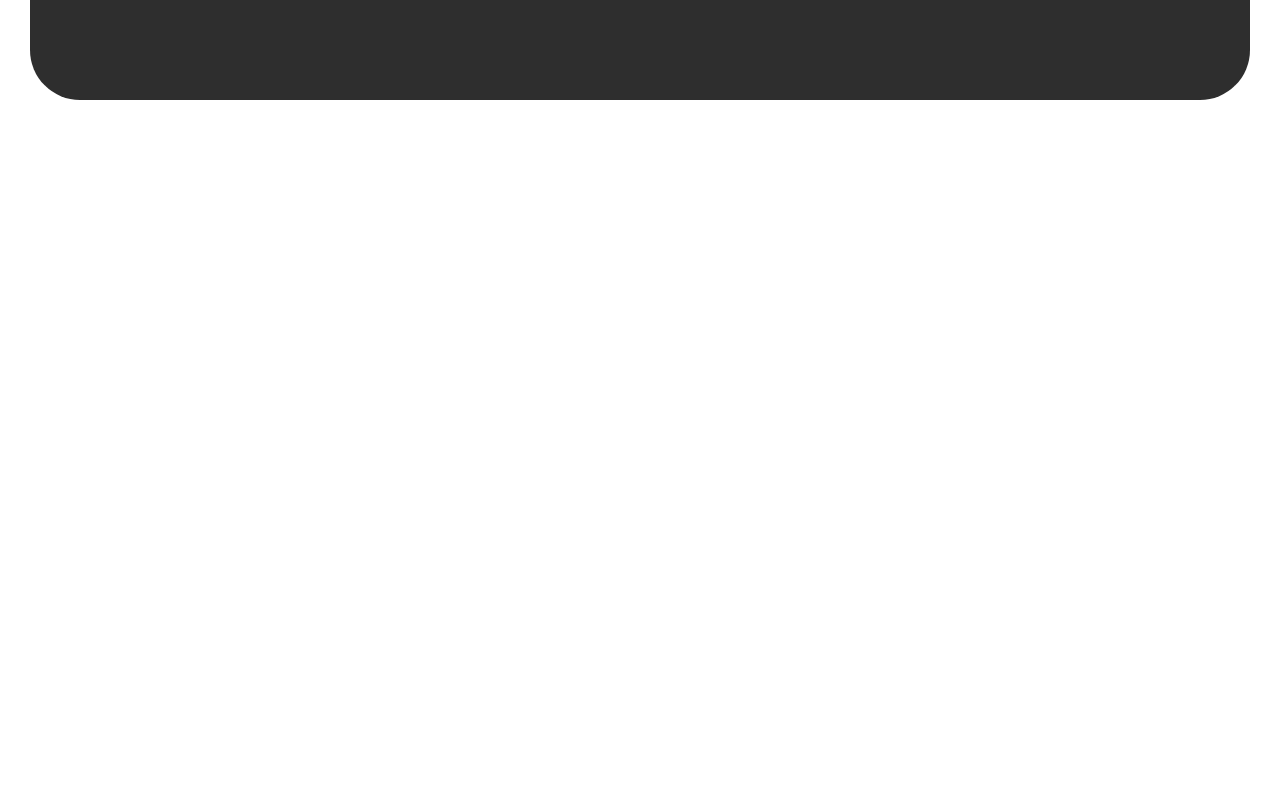
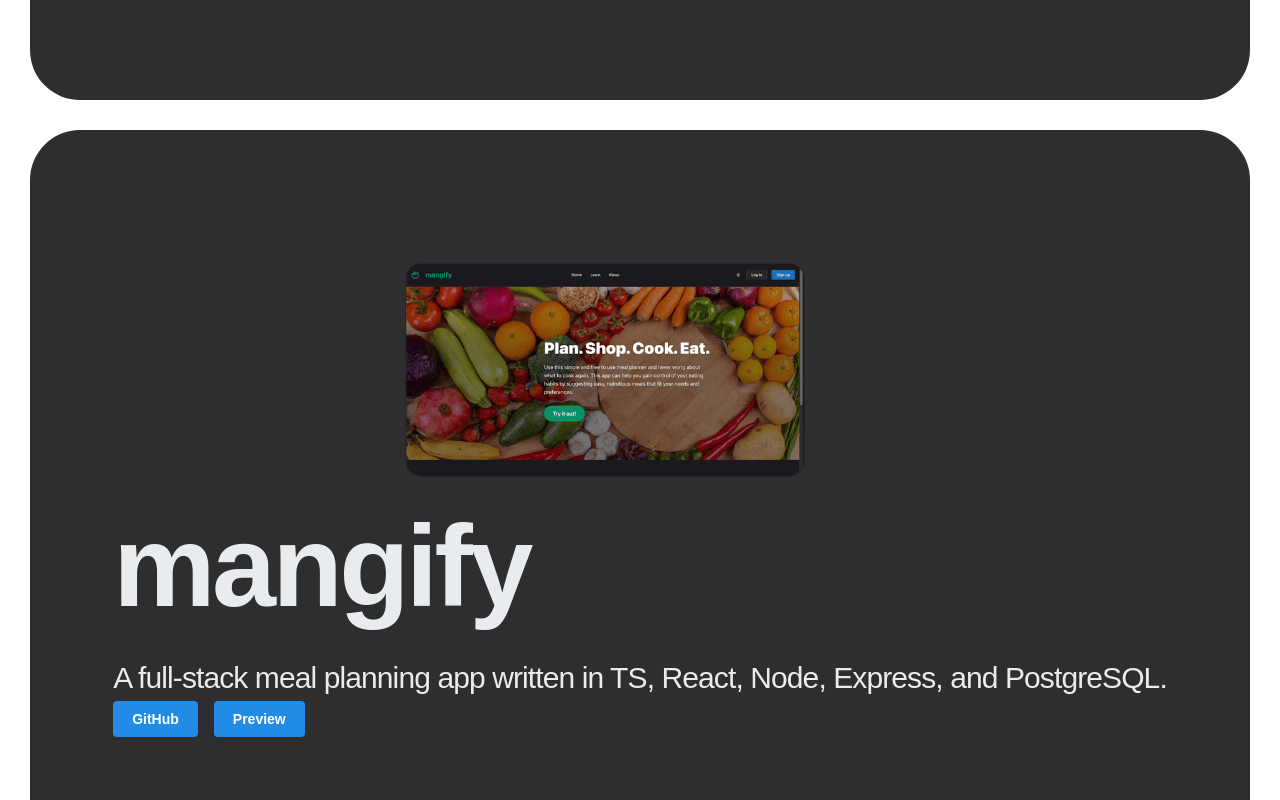
Before and after one commit to blancpain/portfolio, a React (Vite) app: page / in a window 1280 px wide. Shown: the part 1440-2240 px from the top of the page. Before the commit the page ends 1570 px from the top, so only its background shows below. Built offline with nearby package versions, Linux system fonts and the light colour scheme.

Commit message:
feat: add Project and Skills components

```diff
--- a/package.json
+++ b/package.json
@@ -10,9 +10,11 @@
     "preview": "vite preview"
   },
   "dependencies": {
+    "@icons-pack/react-simple-icons": "^9.1.0",
     "@mantine/core": "^7.2.2",
     "@mantine/hooks": "^7.2.2",
     "framer-motion": "^10.16.5",
+    "nanoid": "^5.0.3",
     "react": "^18.2.0",
     "react-dom": "^18.2.0"
   },
--- a/src/App.tsx
+++ b/src/App.tsx
@@ -1,12 +1,16 @@
 import '@mantine/core/styles.css';
 import { Paper } from '@mantine/core';
-import { About, Intro } from '@/components';
+import { About, Intro, Projects, Skills } from '@/components';
+
+// TODO: fix font sizes/sizes in general for all the range of screen sizes - too small atm on mobile
 
 export function App() {
   return (
     <Paper style={{ overflowY: 'auto' }}>
       <Intro />
       <About />
+      <Projects />
+      <Skills />
     </Paper>
   );
 }
--- /dev/null
+++ b/src/components/Projects.tsx
@@ -0,0 +1,86 @@
+import { Box, Button, Flex, Group, Image, Text } from '@mantine/core';
+import { useMediaQuery } from '@mantine/hooks';
+import { motion } from 'framer-motion';
+import { nanoid } from 'nanoid';
+import { Card } from './Card';
+import classes from '../styles/Project.module.css';
+import { mangifyGif, battleshipGif, watchCoGif } from '@/assets';
+
+type TprojectData = {
+  title: string;
+  description: string;
+  gif: string;
+  githubRepoUrl: string;
+  siteUrl: string;
+};
+
+const projectData: TprojectData[] = [
+  {
+    title: 'mangify',
+    description:
+      'A full-stack meal planning app written in TS, React, Node, Express, and PostgreSQL.',
+    gif: mangifyGif,
+    githubRepoUrl: 'https://github.com/blancpain/mangify',
+    siteUrl: 'https://mangify.org',
+  },
+  {
+    title: 'watchCo',
+    description: 'A showcase e-commerce site for luxury watches develped with React.',
+    gif: watchCoGif,
+    githubRepoUrl: 'https://github.com/blancpain/shopping-cart',
+    siteUrl: 'https://blancpain.github.io/shopping-cart/',
+  },
+  {
+    title: 'battleship',
+    description:
+      'The classic Battleships game implemented using the power trio of web development: JavaScript, HTML, and CSS',
+    gif: battleshipGif,
+    githubRepoUrl: 'https://github.com/blancpain/battleship',
+    siteUrl: 'https://blancpain.github.io/battleship/',
+  },
+];
+
+// TODO: move styles to separate file, add more projects as some sort of da a structure...
+export function Project({ title, gif, description, githubRepoUrl, siteUrl }: TprojectData) {
+  // NOTE: custom hook to change direction at smaller screen sizes, if no value we assume true i.e. column
+  const isColumn = useMediaQuery('(max-width: 48em)');
+
+  return (
+    <Card isColumn={isColumn ?? true}>
+      <a href={siteUrl} target="_blank" rel="noopener noreferrer" aria-label="View on GitHub">
+        <motion.div whileHover={{ scale: 1.2 }}>
+          <Box w={{ base: '100%', xs: '415px', sm: '415px', lg: '400px', xl: '400px' }} mr={70}>
+            <Image src={gif} radius="lg" style={{ border: '1px solid #25262B' }} />
+          </Box>
+        </motion.div>
+      </a>
+      <Flex direction="column">
+        <Text className={classes.title}>{title}</Text>
+        <Text className={classes.subTitle}>{description}</Text>
+        <Group>
+          <Button component="a" href={githubRepoUrl} target="_blank">
+            GitHub
+          </Button>
+          <Button component="a" href={siteUrl} target="_blank">
+            Preview
+          </Button>
+        </Group>
+      </Flex>
+    </Card>
+  );
+}
+
+export function Projects() {
+  const allProjects = projectData.map((project) => (
+    <Project
+      key={nanoid()}
+      title={project.title}
+      gif={project.gif}
+      description={project.description}
+      githubRepoUrl={project.githubRepoUrl}
+      siteUrl={project.siteUrl}
+    />
+  ));
+
+  return allProjects;
+}
--- /dev/null
+++ b/src/components/Skills.tsx
@@ -0,0 +1,15 @@
+import { Flex, Text } from '@mantine/core';
+import { SiTypescript } from '@icons-pack/react-simple-icons';
+import { Card } from './Card';
+
+// TODO: move styles to separate file, add more projects as some sort of da a structure...
+export function Skills() {
+  return (
+    <Card isColumn>
+      <Flex direction="column" align="center" justify="space-between" h="100px">
+        <SiTypescript color="white" width="60px" height="60px" />
+        <Text c="white">TypeScript</Text>
+      </Flex>
+    </Card>
+  );
+}
--- a/src/components/index.ts
+++ b/src/components/index.ts
@@ -1,3 +1,5 @@
 export * from './Card';
 export * from './Intro';
 export * from './About';
+export * from './Projects';
+export * from './Skills';
--- /dev/null
+++ b/src/styles/Project.module.css
@@ -0,0 +1,35 @@
+.title,
+.subTitle {
+  letter-spacing: -0.03em;
+}
+
+.title {
+  color: var(--mantine-color-gray-2);
+  font-size: 115px;
+  font-weight: 800;
+
+  @media (max-width: $mantine-breakpoint-lg) {
+    font-size: 80px;
+  }
+  @media (max-width: $mantine-breakpoint-sm) {
+    font-size: 60px;
+  }
+
+  @media (max-width: $mantine-breakpoint-xs) {
+    font-size: 30px;
+  }
+}
+
+.subTitle {
+  color: var(--mantine-color-gray-2);
+  font-size: 30px;
+  font-weight: 100;
+
+  @media (max-width: $mantine-breakpoint-lg) {
+    font-size: 30px;
+  }
+
+  @media (max-width: $mantine-breakpoint-sm) {
+    font-size: 15px;
+  }
+}
```
Also changed, not shown: 1 other file (tests, documents, lock files or other folders).
